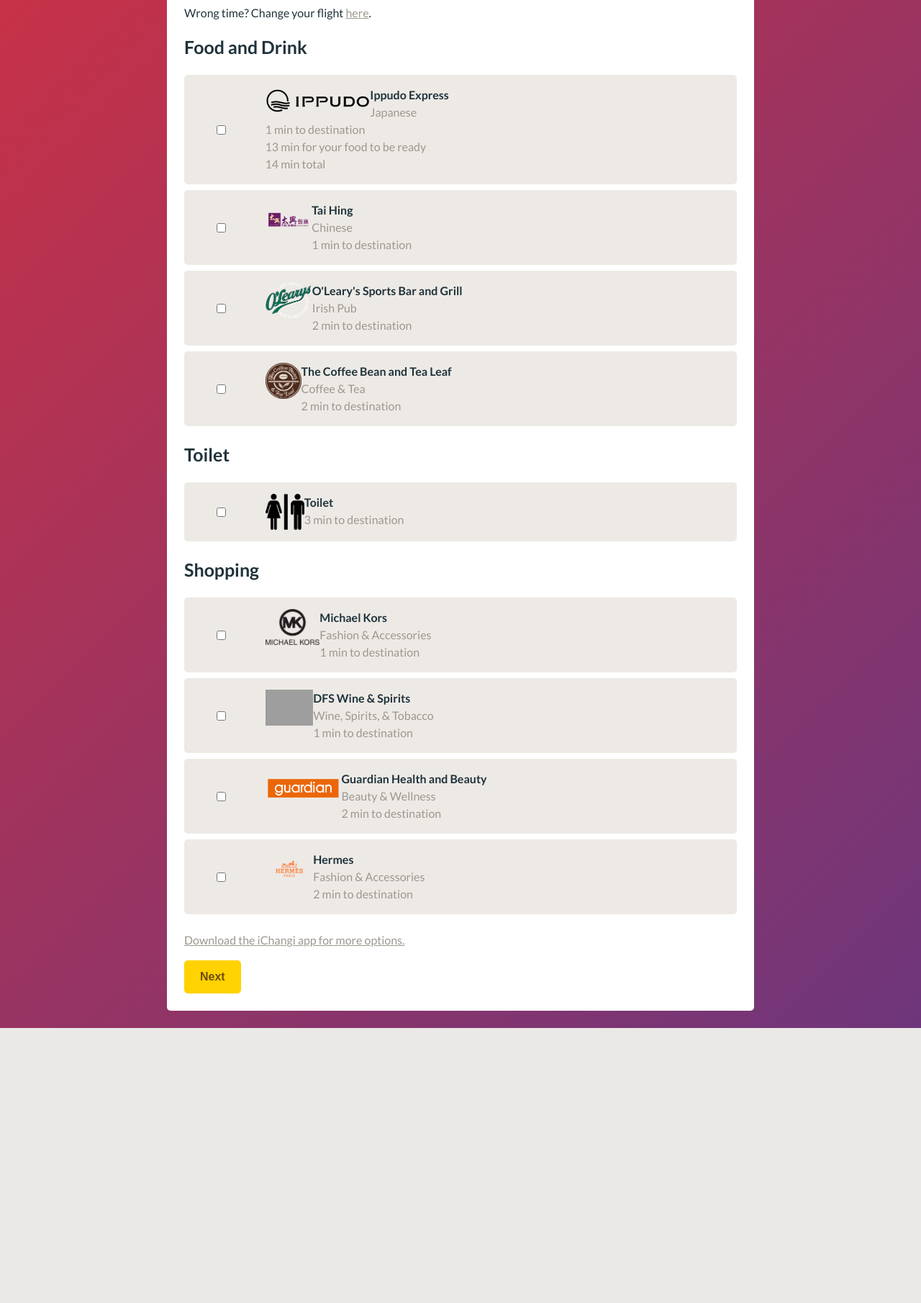
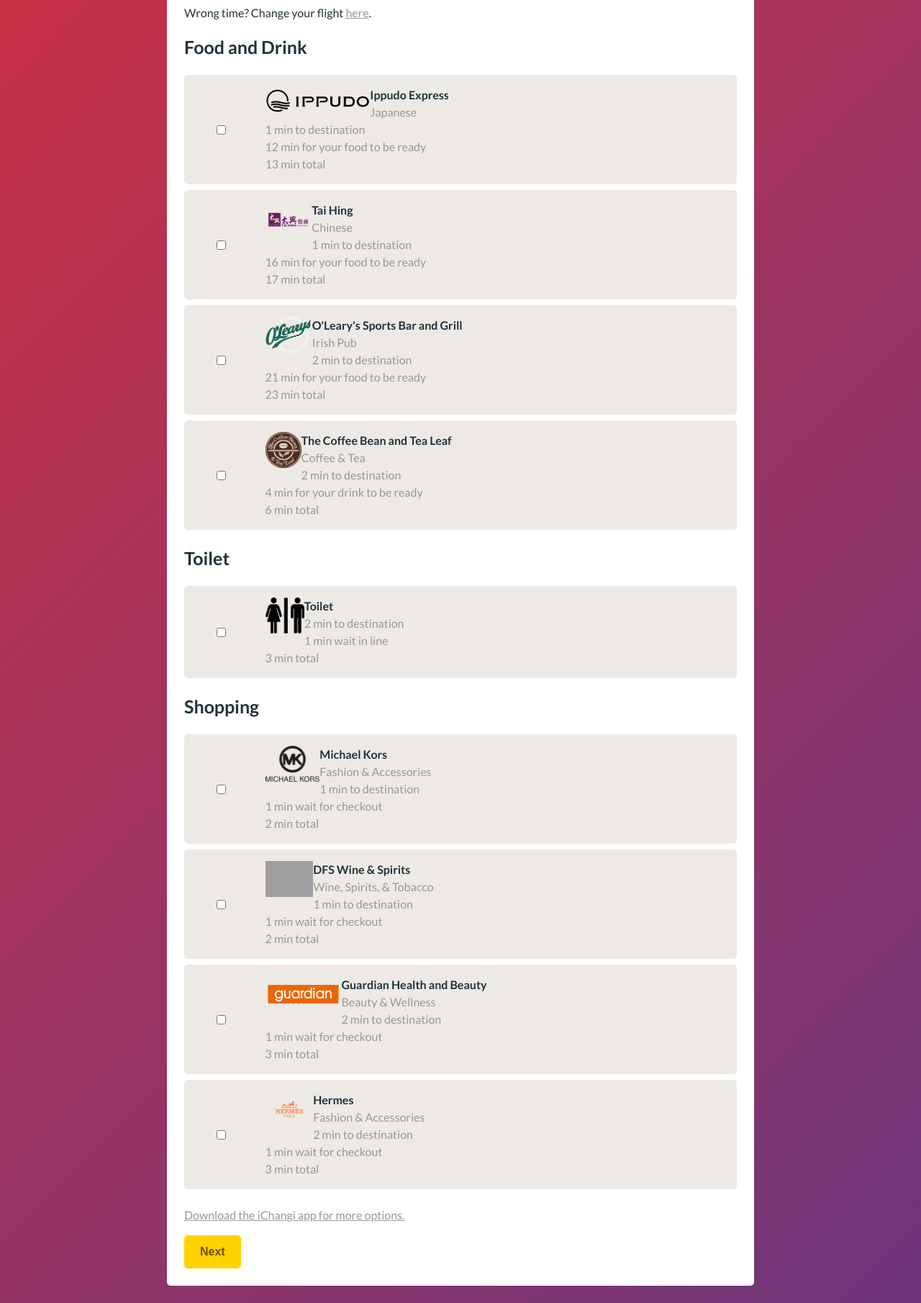
Before and after one commit to marikalam/changi, a Flask app: page /foodlist/ in a window 1280 px wide. Shown: the part 325-2135 px from the top of the page at 72% size. Before the commit the page ends 1753 px from the top, so only its background shows below. Run offline with Flask 2, Linux system fonts and the light colour scheme; grey boxes are pictures that could not be loaded.

Commit message:
update pics

```diff
--- a/templates/food_list.html
+++ b/templates/food_list.html
@@ -12,30 +12,33 @@
 	 	<span><strong>Ippudo Express</strong></span>
 	 	<span>Japanese</span>
 	 	<span>1 min to destination</span>
-		<span>13 min for your food to be ready</span>
-		<span>14 min total</span>
+		<span>12 min for your food to be ready</span>
+		<span>13 min total</span>
      </div>
     <div class="control__indicator"></div>
   </label>
   <label class="control control--checkbox">
     <input type="checkbox" id="f02" />
     <div class="content">
-    			<img src="../static/taihing.png" height="50" align="left">
-
+       <img src="../static/taihing.png" height="50" align="left">
       <span><strong>Tai Hing</strong></span>
       <span>Chinese</span>
       <span>1 min to destination</span>
+      <span>16 min for your food to be ready</span>
+		<span>17 min total</span>
     </div>
     <div class="control__indicator"></div>
   </label>
   <label class="control control--checkbox">
     <input type="checkbox" id="f03" />
     <div class="content">
-    			<img src="../static/olearys.png" height="50" align="left">
+     <img src="../static/olearys.png" height="50" align="left">
 
       <span><strong>O'Leary's Sports Bar and Grill</strong></span>
       <span>Irish Pub</span>
       <span>2 min to destination</span>
+      <span>21 min for your food to be ready</span>
+		<span>23 min total</span>
     </div>
     <div class="control__indicator"></div>
   </label>
@@ -47,6 +50,8 @@
       <span><strong>The Coffee Bean and Tea Leaf</strong></span>
       <span>Coffee &amp; Tea</span>
       <span>2 min to destination</span>
+      <span>4 min for your drink to be ready</span>
+		<span>6 min total</span>
     </div>
     <div class="control__indicator"></div>
   </label>
@@ -60,7 +65,9 @@
     			<img src="../static/toilet.png" height="50" align="left">
 
       <span><strong>Toilet</strong></span>
-      <span>3 min to destination</span>
+      <span>2 min to destination</span>
+      <span>1 min wait in line</span>
+		<span>3 min total</span>
     </div>
     <div class="control__indicator"></div>
   </label>
@@ -76,6 +83,8 @@
       <span><strong>Michael Kors</strong></span>
       <span>Fashion &amp; Accessories</span>
       <span>1 min to destination</span>
+       <span>1 min wait for checkout</span>
+		<span>2 min total</span>
     </div>
     <div class="control__indicator"></div>
   </label>
@@ -87,6 +96,8 @@
       <span><strong>DFS Wine &amp; Spirits</strong></span>
       <span>Wine, Spirits, &amp; Tobacco</span>
       <span>1 min to destination</span>
+      <span>1 min wait for checkout</span>
+		<span>2 min total</span>
     </div>
     <div class="control__indicator"></div>
   </label>
@@ -98,6 +109,8 @@
       <span><strong>Guardian Health and Beauty</strong></span>
       <span>Beauty &amp; Wellness</span>
       <span>2 min to destination</span>
+       <span>1 min wait for checkout</span>
+		<span>3 min total</span>
     </div>
     <div class="control__indicator"></div>
   </label>
@@ -109,6 +122,8 @@
       <span><strong>Hermes</strong></span>
       <span>Fashion &amp; Accessories</span>
       <span>2 min to destination</span>
+       <span>1 min wait for checkout</span>
+		<span>3 min total</span>
     </div>
     <div class="control__indicator"></div>
   </label>
--- a/templates/food_list_picked.html
+++ b/templates/food_list_picked.html
@@ -7,6 +7,8 @@
   <label class="control control--checkbox">
       <input type="checkbox" id="f01" checked />
       <div class="content">
+            <img src="../static/ippudo.png" height="40" align="left">
+
         <span><strong>Ippudo Express</strong></span>
         <span>Japanese</span>
         <span>1 min to destination</span>
@@ -16,6 +18,8 @@
     <label class="control control--checkbox">
       <input type="checkbox" id="t01" checked />
       <div class="content">
+            <img src="../static/toilet.png" height="40" align="left">
+
         <span><strong>Toilet</strong></span>
         <span>3 min to destination</span>
       </div>
@@ -24,6 +28,8 @@
   <label class="control control--checkbox">
     <input type="checkbox" id="s01" checked />
     <div class="content">
+          <img src="../static/mk.png" height="40" align="left">
+
       <span><strong>Michael Kors</strong></span>
       <span>Fashion &amp; Accessories</span>
       <span>1 min to destination</span>
```
Also changed, not shown: templates/form_action.html (+6 -5 lines).
